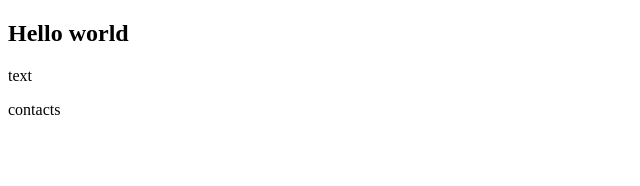
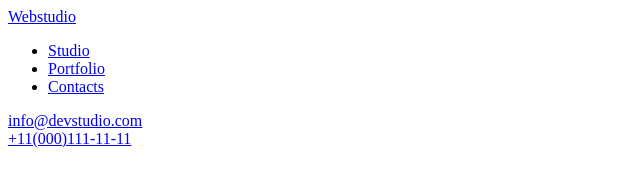
Before and after one commit to Pasha0923/goit-markup-hw-01, a plain HTML site: page index.html in a window 1280 px wide. Shown: the whole page, without its empty margins (0-640 px from the left). Drawn offline with Linux system fonts and the light colour scheme.

Commit message:
add header ( Logo , menu nav , contacts)

```diff
--- a/index.html
+++ b/index.html
@@ -8,19 +8,34 @@
 </head>
 
 <body>
+    <header>
+        <!-- Logo website -->
+        <a href="Webstudio">Webstudio</a>
+        <!-- menu nav -->
+        <nav>
+            <ul>
+                <li>
+                    <a href="Studio">Studio</a>
+                </li>
+                <li>
+                    <a href="Portfolio">Portfolio</a>
+                </li>
+                <li>
+                    <a href="Contacts">Contacts</a>
+                </li>
+            </ul>
 
-    <main>
-        <section>
-            <h1>Hello world</h1>
-            <p> text </p>
-        </section>
-        <section>
-            <nav>
-                contacts
+        </nav>
+        <!-- Contacts -->
+        <a href="malto:info@devstudio.com">info@devstudio.com</a> </br>
+        <a href="tel:+11(000)111-11-11">+11(000)111-11-11</a> </br>
 
-            </nav>
-        </section>
-    </main>
+    </header>
+
+
+
+
+
 
 </body>
 
```
Also changed, not shown: README.md, images/Team Card 1.jpg (added), images/Team Card 2.jpg (added), images/Team Card 3.jpg (added), images/Team Card 4.jpg (added).
